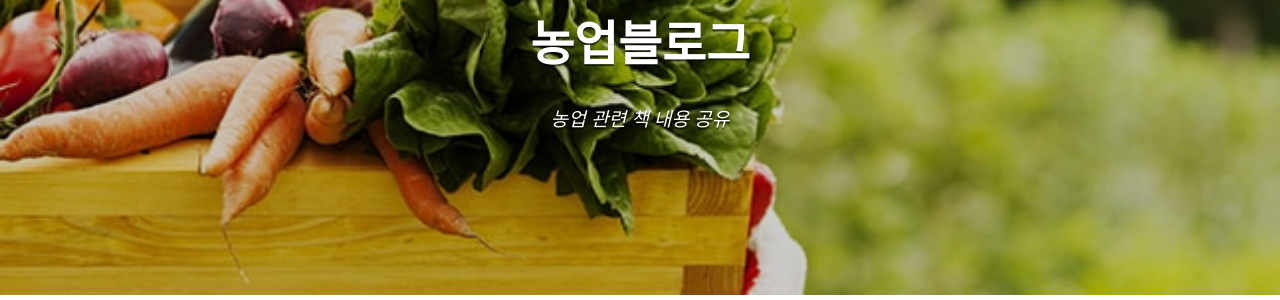
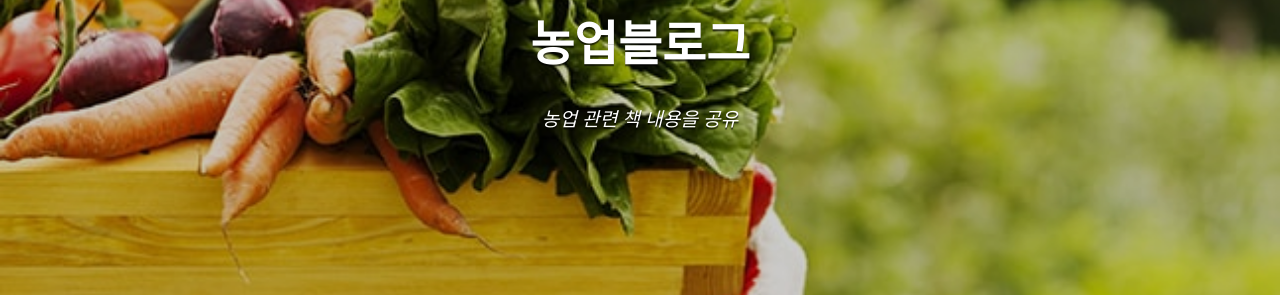
Before and after one commit to ryoochangwan/ryoochangwan.github.io, a Jekyll site: the page built from index.html, in a window 1280 px wide. Shown: the part 208-508 px from the top of the page. Built offline with Jekyll 4.4.1, drawn with Linux system fonts in a browser that asks for light colours; nearby versions of some CDN libraries; the list of posts is cut into pages by our own code.

Commit message:
Update _config.yml

```diff
--- a/_config.yml
+++ b/_config.yml
@@ -10,7 +10,7 @@ exclude:
 
 # Site settings
 title: 농업블로그
-subtitle: 농업 관련 책 내용 공유
+subtitle: 농업 관련 책 내용을 공유
 email: changwanryoo@gmail.com
 name: Ryoo Changwan
 description: 농업에 대한 인식을 바꾸고, 인사이트를 얻을 수 있는 전문가의 책 내용을 공유합니다.
```
